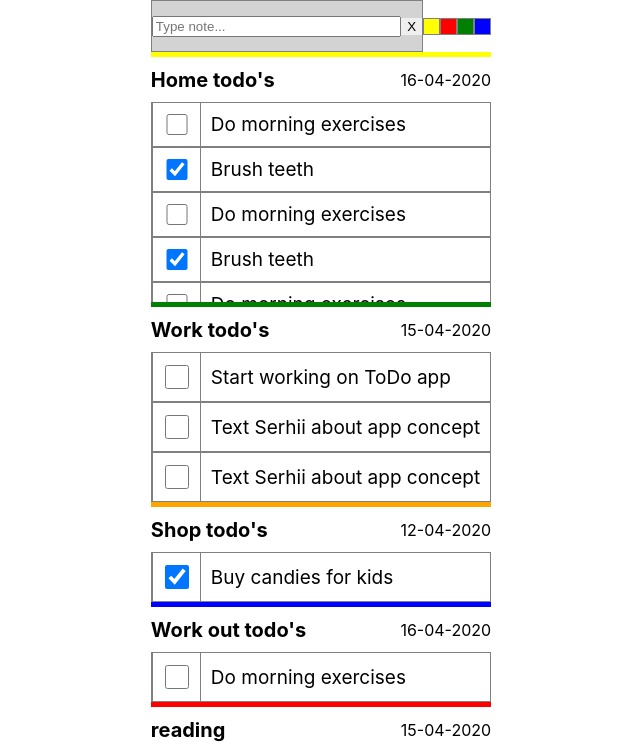
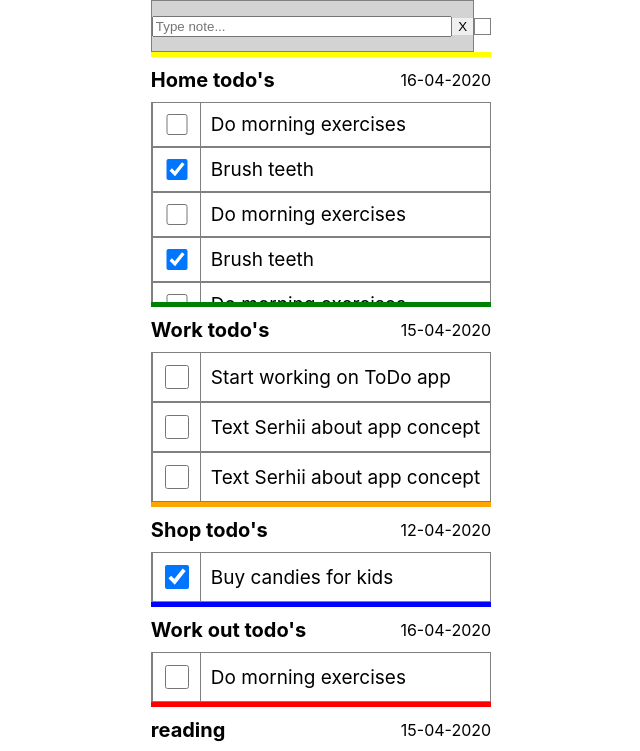
Before and after one commit to KostyrkoNazar/didwilldo, a React (Create React App) app: page / in a window 1280 px wide. Shown: the top 751 px of the page, without its empty margins (319-959 px from the left). Built offline with nearby package versions, Linux system fonts and the light colour scheme.

Commit message:
ColorPanel update. Choosing groups by its color.

```diff
--- a/src/ColorPanel/ColorPanel.js
+++ b/src/ColorPanel/ColorPanel.js
@@ -1,17 +1,29 @@
-import React from "react";
+import React, {useEffect, useState} from "react";
 import './styles.css'
 
-const availableColors = ['yellow', 'red','green','blue'];
+const availableColors = ['yellow', 'red','green','blue',''];
 
-function ColorPanel({setColor}){
+function ColorPanel({setColor, defaultColor, show, panel}){
 
     const colorPanel = availableColors.map((color,index)=>{
-        return <div style={{backgroundColor:color}} key={index}/>
+        return <div style={{backgroundColor:color}}
+                    key={index}
+                    onClick={()=>setColor(color)}
+        />
     })
+
+
+    const colorBox = <div style={{backgroundColor: defaultColor}}
+                          onClick={()=>show(colorPanel)}
+    />
+
 
     return(
         <div className='colorPanel'>
-            {colorPanel}
+            {colorBox}
+
+            {panel}
+
         </div>
     )
 }
--- a/src/ColorPanel/styles.css
+++ b/src/ColorPanel/styles.css
@@ -1,11 +1,11 @@
+.colorPanel {
+    display: flex;
+    flex-flow: row;
+}
+
 .colorPanel div {
     display: flex;
     height: 15px;
     width: 15px;
     border: 1px solid gray;
 }
-
-.colorPanel {
-    display: flex;
-    flex-flow: row;
-}
--- a/src/Dashboard/Dashboard.js
+++ b/src/Dashboard/Dashboard.js
@@ -9,6 +9,7 @@ function Dashboard() {
     const [searchValue, setSearchValue] = useState('')
     const [todoGroupArray, setTodoArray] = useState([])
     const [selectedColor, setSelectedColor]=useState('')
+    const [panel, setPanel] = useState([])
 
     const onClear = () => setSearchValue('');
 
@@ -44,15 +45,45 @@ function Dashboard() {
         }).filter(groups => groups !== undefined)
     }
 
+
+    const searchGroupByColor =(searchColor, groupList)=> {
+
+        return groupList.map(group => {
+            const {color} = group;
+
+            if (searchColor === color) {
+                /*return {...group, color:searchColor}*/
+                return group
+            }
+
+        }).filter(groups => groups !== undefined)
+    }
+
+
     useEffect(()=>{
 
-        if (searchValue.length === 0) {
+        if (searchValue.length === 0 ) {
             setTodoArray(data);
         } else {
             const searchResult= search(searchValue, data);
                 setTodoArray(searchResult);
         }
+
         },[searchValue])
+
+
+    useEffect(()=>{
+        if (selectedColor.length > 0) {
+            setPanel([])
+            const updatedGroup = searchGroupByColor(selectedColor,data)
+            setTodoArray(updatedGroup)
+        } else {
+            setPanel([])
+            setTodoArray(data)
+        }
+        /*then show equivalent group by color */
+
+    }, [selectedColor])
 
 
     const todoListGroup = todoGroupArray.map((obj, objIndex)=>
@@ -62,11 +93,10 @@ function Dashboard() {
                    created={obj.created}
                    todoList={obj.todoList}/>)
 
+
     const setColor=(color)=>{
         setSelectedColor(color)
     }
-
-
 
     return(
         <div className='dashboard'>
@@ -81,7 +111,11 @@ function Dashboard() {
                     <div/>
 
                     <div className='dashboardColorPanel'>
-                        <ColorPanel setColor={setColor}/>
+                        <ColorPanel setColor = {setColor}
+                                    defaultColor = {selectedColor}
+                                    show = {setPanel}
+                                    panel = {panel}
+                        />
                     </div>
 
                 </div>
```
